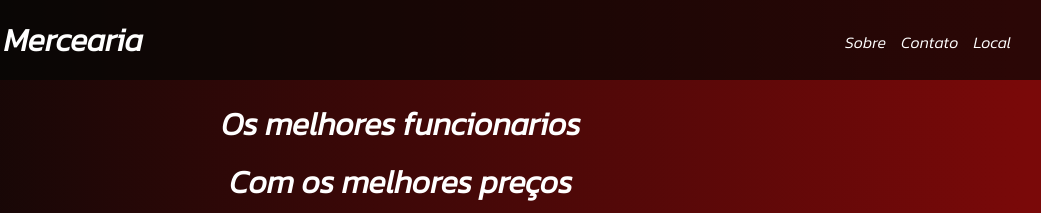
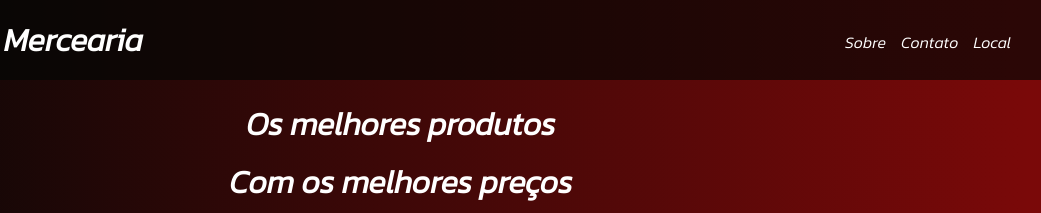
Before and after one commit to 00-Piter-00/faustinus-site, a plain HTML site: page index.html in a window 1280 px wide. Shown: the top 213 px of the page, 239-1280 px from the left. Drawn offline with Linux system fonts and the light colour scheme.

Commit message:
Update index.html

```diff
--- a/index.html
+++ b/index.html
@@ -33,7 +33,7 @@
 
     <section id="Início">
         <div id="header-div"></div>
-        <h2>Os melhores funcionarios</h2><h2>Com os melhores preços</h2>
+        <h2>Os melhores produtos</h2><h2>Com os melhores preços</h2>
         <div class="container-slider">
             <button id="prev-button"><img src="./Slide/Arrow.png" ></button>
             <div class="container-imagens">
```
